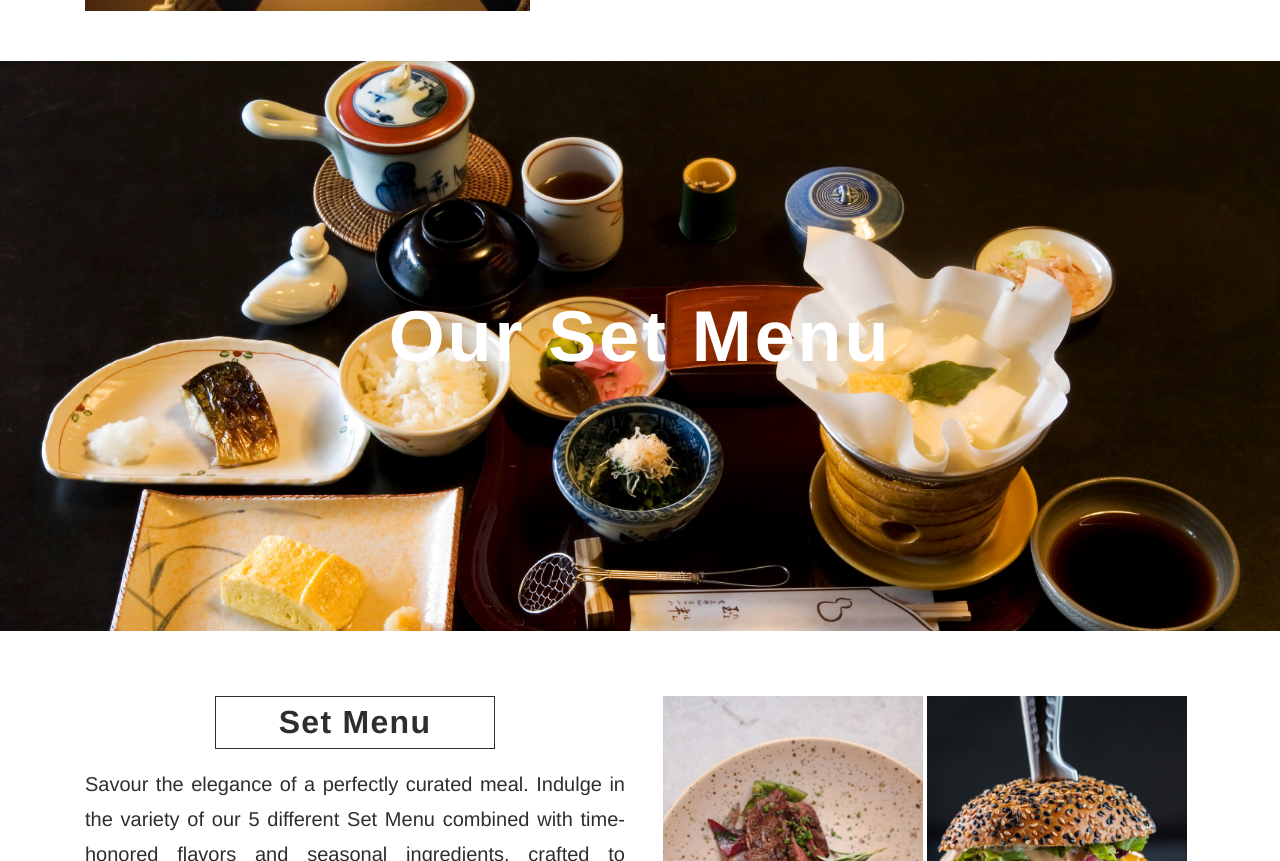
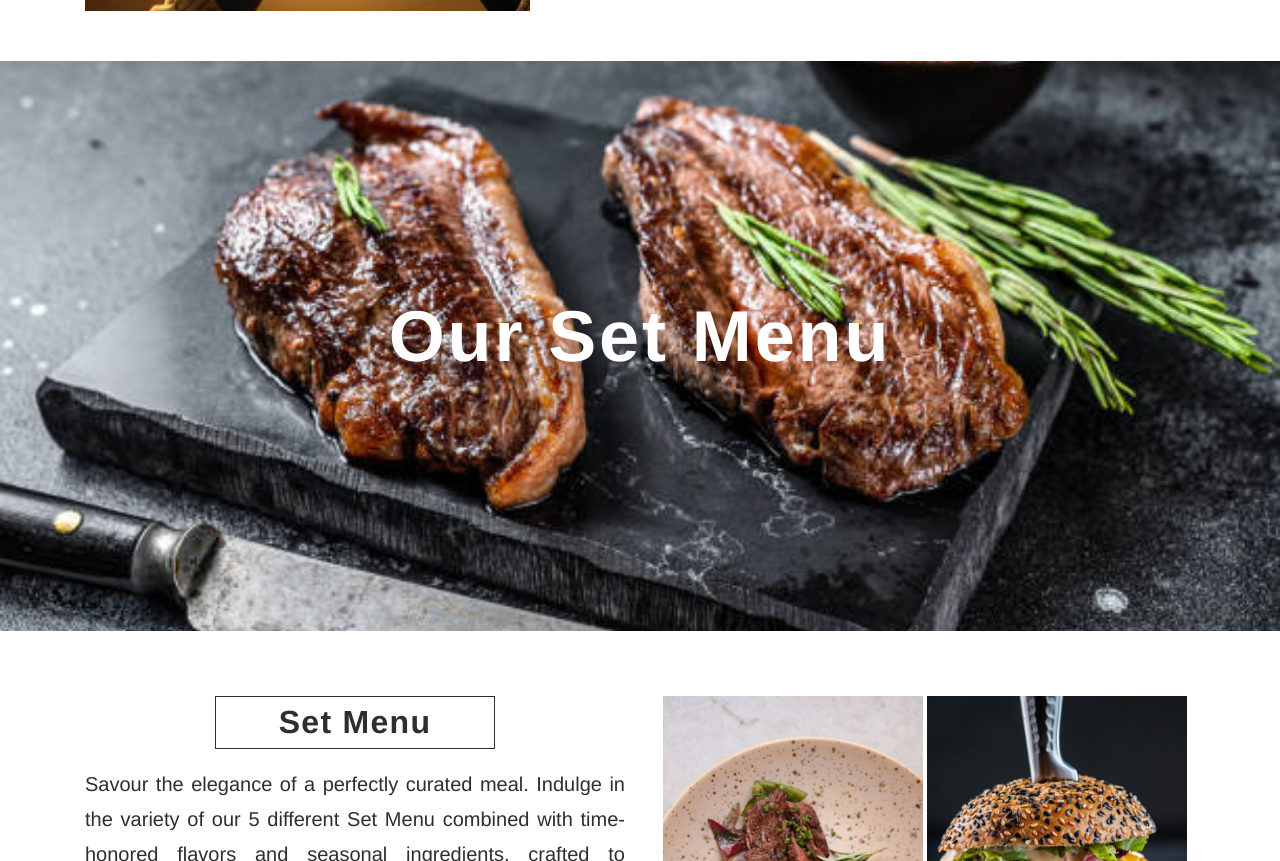
Before and after one commit to laurentau/L-L-Cuisine, a plain HTML site: page index.html in a window 1280 px wide. Shown: the part 3575-4436 px from the top of the page. Drawn offline with Linux system fonts and the light colour scheme.

Commit message:
changed set menu background image

```diff
--- a/css/main.css
+++ b/css/main.css
@@ -294,7 +294,7 @@ INTRO CONTAINER
     background-attachment: fixed;
 }
 .bread.background_content{
-    background: url('../images/breakfast.jpg') no-repeat center center;
+    background: url('../images/steakbg.jpg') no-repeat center center;
     background-size: cover;
     background-position: center;
     background-attachment: fixed;
```
